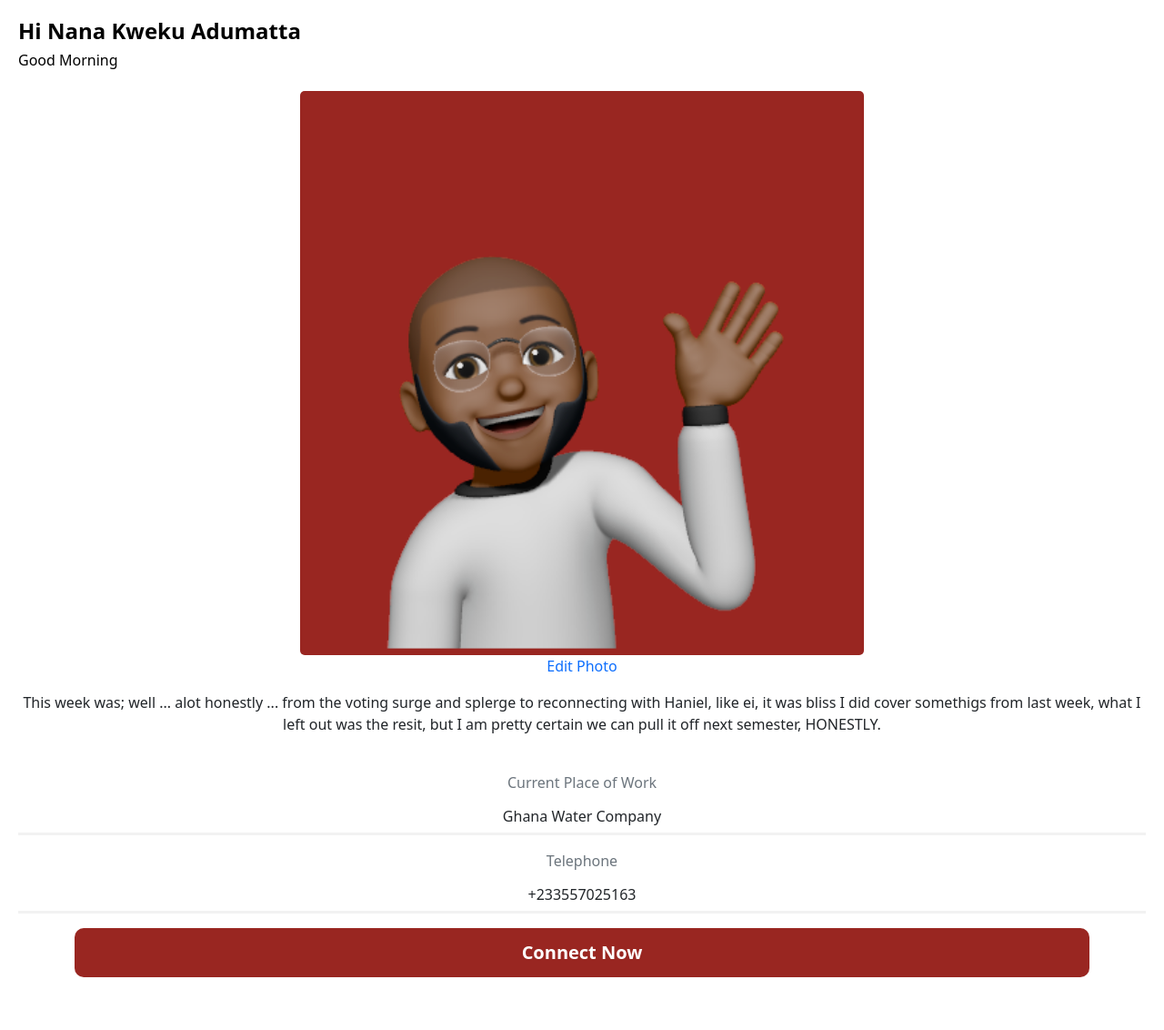
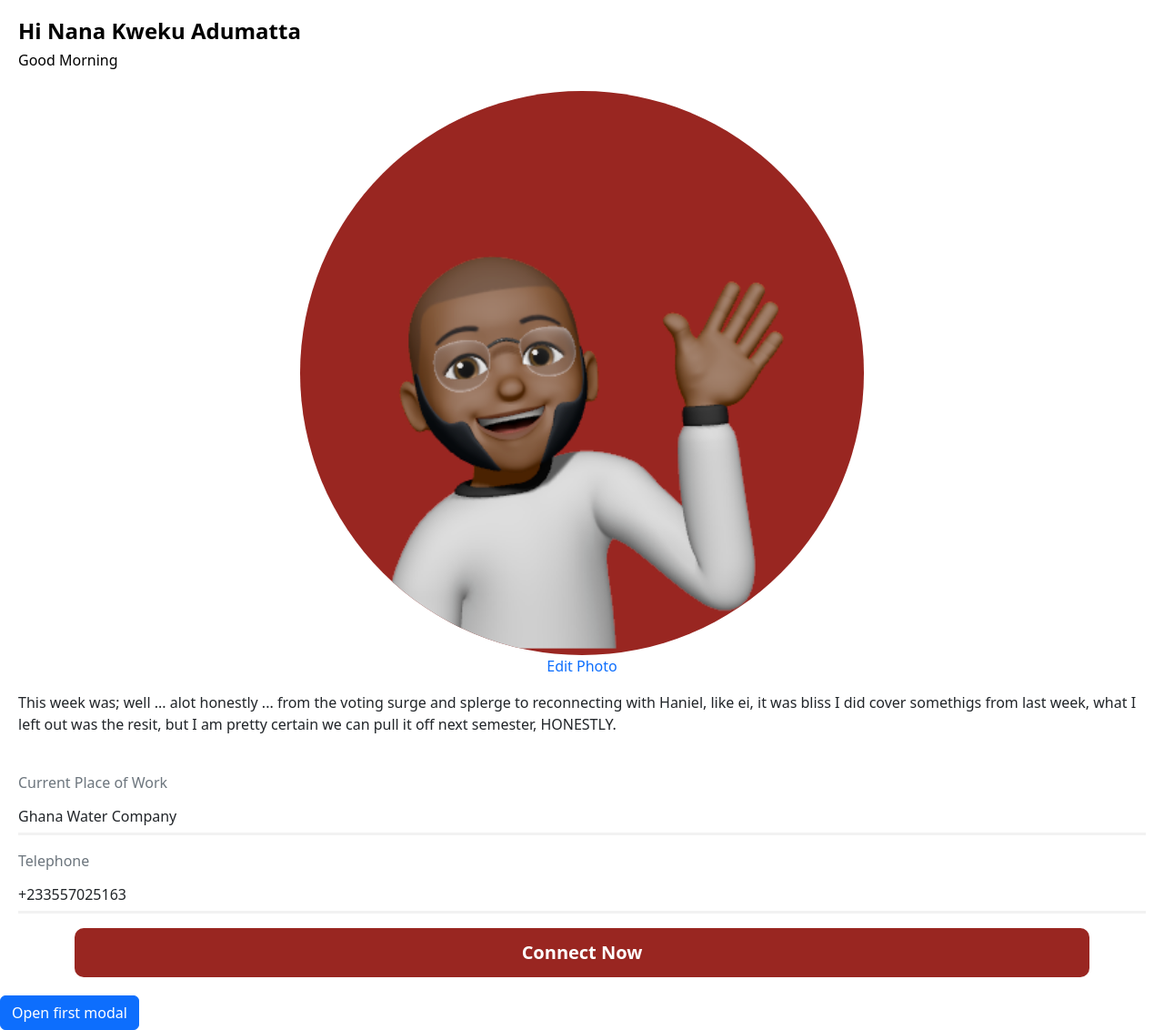
Before and after one commit to eben2840/Alumni, a Flask app: page /userinformation in a window 1280 px wide. Shown: the whole page at 91% size. Before the commit the page ends 1074 px from the top, so only its background shows below. Run offline with Flask 2, Linux system fonts and the light colour scheme; a user stored in the database is signed in; some libraries are stand-ins or nearby versions.

Commit message:
kwekuDoThis

```diff
--- a/app.py
+++ b/app.py
@@ -129,11 +129,10 @@ class User(db.Model,UserMixin):
 @app.route('/dashboard')
 @login_required
 def dashboard():
-    if current_user != None:
-        flash("Welcome to the CentralAlumina " + current_user.email, "Success")
-    else:
+    if current_user == None:
+        # flash("Welcome to the CentralAlumina " + current_user.email, "Success")
         flash(f"There was a problem")
-    return render_template('dashboard.html')
+    return render_template('dashboard.html', title='dashboard')
 
 
 
@@ -168,7 +167,7 @@ def addalumni():
             flash("New Alumni Added", "success")
             return redirect('list')
     print(form.errors)
-    return render_template("addAlumni.html", form=form)
+    return render_template("addAlumni.html", form=form, title='addalumni')
 
 
 @app.route('/department', methods=['GET', 'POST'])
@@ -233,7 +232,7 @@ def userlogin():
 @app.route('/year', methods=['GET', 'POST'])
 @login_required
 def year():
-    return render_template('year.html')
+    return render_template('year.html', title='year')
 
 
 @app.route('/list/<int:userid>', methods=['GET', 'POST'])
@@ -242,7 +241,7 @@ def list(userid):
     print("Fetching one")
     profile=User.query.get_or_404(userid)
     print(current_user)
-    return render_template("profileid.html",current_user=current_user, profile=profile)
+    return render_template("profileid.html",current_user=current_user, profile=profile, title="list")
 
 
 
@@ -253,14 +252,9 @@ def lists():
     users=User.query.order_by(User.id.desc()).all()
     print(users)
     print(current_user)
-    return render_template("list.html", users=users, current_user=current_user)
+    return render_template("list.html", users=users, current_user=current_user, title="list")
 
 
-
-@app.route('/base')
-@login_required
-def base():
-    return render_template('base.html')
 
 @app.route('/newschools', methods=['GET', 'POST'])
 def newschools():
@@ -271,8 +265,8 @@ def newschools():
 @login_required
 def logout():
     if current_user:
+        print(current_user.email)
         logout_user()
-        print(current_user.email)
     else:
         print("Well that didnt work")
     flash('You have been logged out.','danger')
@@ -486,54 +480,12 @@ def signup():
 
     return render_template('signup.html', form=form)
 
-
-
-
-
-
-
-
-
-
-
-
-
-
-
-
-
-
-
-
-
-
-
-
-
-
-
-
-
-
-
-
-
-
-
-
-
-
-
-
-
 #user land area
 @app.route('/userlanding')
-@login_required
 def userlanding():
     return render_template('userlanding.html')
 
 @app.route('/usersignup', methods=['POST','GET'])
-@login_required
 def usersignup():
     form = AlumniSignin()
     print(form.indexnumber.data)
@@ -556,8 +508,7 @@ def usersignup():
     return render_template('usersignup.html', form=form)
 
 @app.route('/userlogin', methods=['POST','GET'])
-@login_required
-def userlogin():
+def ulogin():
     form = Alumni()
     print(form.email.data)
     print(form.password.data)
--- a/static/css/newstyle.css
+++ b/static/css/newstyle.css
@@ -195,3 +195,10 @@ h4 {
 .user-profile-text {
     margin-bottom: 2vh;
 }
+
+.info-pic{
+    border-radius: 50%;
+    width: 300px;
+    height: 300px;
+    text-align: center;
+}
--- a/templates/base.html
+++ b/templates/base.html
@@ -19,7 +19,9 @@
   <div class="row">
     <div class="col" style="display: flex; justify-content: space-between;">
       <h6 class="text-muted">2021 <i class='bx bxs-graduation icon' ></i> - CCSITA <i class='bx bx-laptop icon' ></i></h6>
-      <i class='bx bxs-cog bx-sm icon'></i>
+      <a style="text-decoration: none; color: inherit;" href='{{url_for("userinformation")}}'>
+        <i class='bx bxs-user bx-md icon'></i>
+      </a>
     </div>
     <h1>Information Technology</h1>
     <h6>56 Members</h6>
--- a/templates/layout.html
+++ b/templates/layout.html
@@ -36,7 +36,7 @@
 
             </form>
             <button class="btn" style="color: #fff; background: #992621; border: none; margin-left: 3px;" type="logout">
-              <a href="{{url_for('login')}}" style="text-decoration: none; color: #fff;">Logout</a>
+              <a href="{{url_for('logout')}}" style="text-decoration: none; color: #fff;">Logout</a>
             </button>
 
           </div>
--- a/templates/newforms.html
+++ b/templates/newforms.html
@@ -19,7 +19,9 @@
   <div class="row">
     <div class="col" style="display: flex; justify-content: space-between;">
       <h6 class="text-muted">2021</h6>
-      <i class='bx bxs-cog bx-sm icon'></i>
+      <a style="text-decoration: none; color: inherit;" href='{{url_for("userinformation")}}'>
+        <i class='bx bxs-user bx-md icon'></i>
+      </a>
     </div>
     <h1>Schools / Faculty</h1>
     <h6>16 entries</h6>
--- a/templates/schools.html
+++ b/templates/schools.html
@@ -19,7 +19,9 @@
   <div class="row">
     <div class="col" style="display: flex; justify-content: space-between;">
       <h6 class="text-muted">2021 - CCSITA</h6>
-      <i class='bx bxs-cog bx-sm icon'></i>
+      <a style="text-decoration: none; color: inherit;" href='{{url_for("userinformation")}}'>
+        <i class='bx bxs-user bx-md icon'></i>
+      </a>
     </div>
     <h1>Department</h1>
     <h6>16 entries</h6>
@@ -40,7 +42,7 @@
         </div>
         <div class="user-text">
             <div>
-              <a href="/base" style="text-decoration: none;">
+              <a href="/userbase" style="text-decoration: none;">
                 <h4>Information Technology</h4>
               </a>
               <h6 class="text-muted">200 Graduates</h6>
--- a/templates/userbase.html
+++ b/templates/userbase.html
@@ -19,7 +19,9 @@
   <div class="row">
     <div class="col" style="display: flex; justify-content: space-between;">
       <h6 class="text-muted">2021 <i class='bx bxs-graduation icon' ></i> - CCSITA <i class='bx bx-laptop icon' ></i></h6>
-      <i class='bx bxs-cog bx-sm icon'></i>
+      <a style="text-decoration: none; color: inherit;" href='{{url_for("userinformation")}}'>
+        <i class='bx bxs-user bx-md icon'></i>
+      </a>
     </div>
     <h1>Information Technology</h1>
     <h6>56 Members</h6>
--- a/templates/userinformation.html
+++ b/templates/userinformation.html
@@ -23,13 +23,13 @@
           <h6 style="color: black;">Good Morning </h6>
         </div>
         <div class="info" style="margin-top: 2vh; text-align: center;">
-          <div class="info-pic">
-            <img src="static/img/memoji.png" alt="" style="width: 50%; background: #992621; border-radius: 5px;" >
+          <div>
+            <img src="static/img/memoji.png" alt="" style="width: 50%; background: #992621; border-radius: 50%;" >
 
           </div>
           <a href="" style="text-decoration: none;">Edit Photo</a>
           <div class="info-details" style=" margin-top: 2vh;">
-            <p>
+            <p style="text-align: left;">
               This week was; well ...  alot honestly ... from the voting surge and splerge to reconnecting with Haniel, like ei, it was bliss I did cover somethigs from last week, what I left out was the resit, but I am pretty certain we can pull it off next semester, HONESTLY.
             </p>
           </div>
@@ -38,14 +38,14 @@
 
             <div class="user-profile-text" style="border-bottom: 3px solid #f2f2f2;">
                 <div>
-                  <p class="text-muted">Current Place of Work</p>
-                  <h6>Ghana Water Company</h6>
+                  <p style="text-align: left;" class="text-muted">Current Place of Work</p>
+                  <h6 style="text-align: left;">Ghana Water Company</h6>
                 </div>
             </div>
             <div class="user-profile-text" style="border-bottom: 3px solid #f2f2f2;">
               <div>
-                <p class="text-muted">Telephone</p>
-                <h6>+233557025163</h6>
+                <p style="text-align: left;" class="text-muted">Telephone</p>
+                <h6 style="text-align: left;">+233557025163</h6>
               </div>
           </div>
 
@@ -55,6 +55,44 @@
 
       </div>
     </div>
+    </div>
+
+
+    <div class="modal fade" id="" aria-hidden="true" aria-labelledby="exampleModalToggleLabel" tabindex="-1">
+      <div class="modal-dialog modal-dialog-centered">
+        <div class="modal-content">
+        <div class="modal-header">
+          <h5 class="modal-title" id="exampleModalToggleLabel">Modal 1</h5>
+          <button type="button" class="btn-close" data-bs-dismiss="modal" aria-label="Close"></button>
+        </div>
+        <div class="modal-body">
+          Show a second modal and hide this one with the button below.
+        </div>
+        <div class="modal-footer">
+          <button class="btn btn-primary" data-bs-target="#exampleModalToggle2" data-bs-toggle="modal">Open second modal</button>
+        </div>
+        </div>
+      </div>
+      </div>
+      <div class="modal fade" id="exampleModalToggle2" aria-hidden="true" aria-labelledby="exampleModalToggleLabel2" tabindex="-1">
+      <div class="modal-dialog modal-dialog-centered">
+        <div class="modal-content">
+        <div class="modal-header">
+          <h5 class="modal-title" id="exampleModalToggleLabel2">Modal 2</h5>
+          <button type="button" class="btn-close" data-bs-dismiss="modal" aria-label="Close"></button>
+        </div>
+        <div class="modal-body">
+          Hide this modal and show the first with the button below.
+        </div>
+        <div class="modal-footer">
+          <button class="btn btn-primary" data-bs-target="#" data-bs-toggle="modal">Back to first</button>
+        </div>
+        </div>
+      </div>
+      </div>
+      <a class="btn btn-primary" data-bs-toggle="modal" href="#" role="button">Open first modal</a>
+
+
 
 
 
--- a/templates/usernewform.html
+++ b/templates/usernewform.html
@@ -19,7 +19,9 @@
   <div class="row">
     <div class="col" style="display: flex; justify-content: space-between;">
       <h6 class="text-muted">2021</h6>
-      <i class='bx bxs-cog bx-sm icon'></i>
+      <a style="text-decoration: none; color: inherit;" href='{{url_for("userinformation")}}'>
+        <i class='bx bxs-user bx-md icon'></i>
+      </a>
     </div>
     <h1>Schools / Faculty</h1>
     <h6>16 entries</h6>
--- a/templates/userschool.html
+++ b/templates/userschool.html
@@ -19,7 +19,9 @@
   <div class="row">
     <div class="col" style="display: flex; justify-content: space-between;">
       <h6 class="text-muted">2021 - CCSITA</h6>
-      <i class='bx bxs-cog bx-sm icon'></i>
+      <a style="text-decoration: none; color: inherit;" href='{{url_for("userinformation")}}'>
+        <i class='bx bxs-user bx-md icon'></i>
+      </a>
     </div>
     <h1>Department</h1>
     <h6>16 entries</h6>
--- a/templates/usersearch.html
+++ b/templates/usersearch.html
@@ -20,7 +20,9 @@
   <div class="row">
     <div class="col" style="display: flex; justify-content: space-between;">
       <h6 class="text-muted"> Central Alumni Platform </h6>
-      <i class='bx bxs-cog bx-sm icon'></i>
+      <a style="text-decoration: none; color: inherit;" href='{{url_for("userinformation")}}'>
+        <i class='bx bxs-user bx-md icon'></i>
+      </a>
     </div>
     <h1>Year Groups</h1>
     <h6 class="text-muted">18 entries</h6>
--- a/templates/useryeargroup.html
+++ b/templates/useryeargroup.html
@@ -19,7 +19,11 @@
   <div class="row">
     <div class="col" style="display: flex; justify-content: space-between;">
       <h6 class="text-muted"> Central Alumni Platform </h6>
-      <i class='bx bxs-cog bx-sm icon'></i>
+    <a style="text-decoration: none; color: inherit;" href='{{url_for("userinformation")}}'>
+      <i class='bx bxs-user bx-md icon'></i>
+      </a>
+
+
     </div>
     <h1>Year Groups</h1>
     <h6 class="text-muted">18 entries</h6>
```
Also changed, not shown: templates/profileid.html (+5 -2 lines), test.db.
